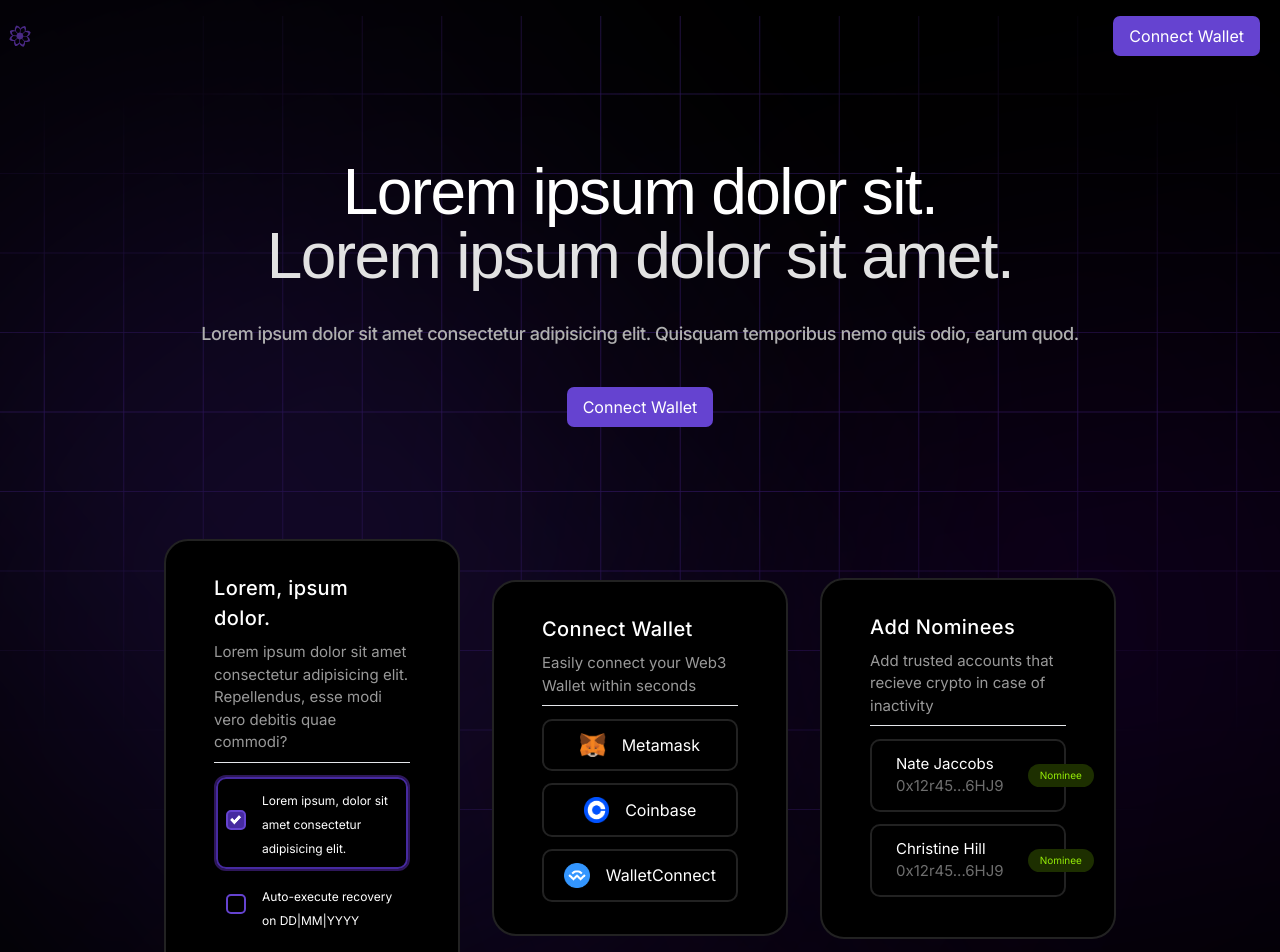
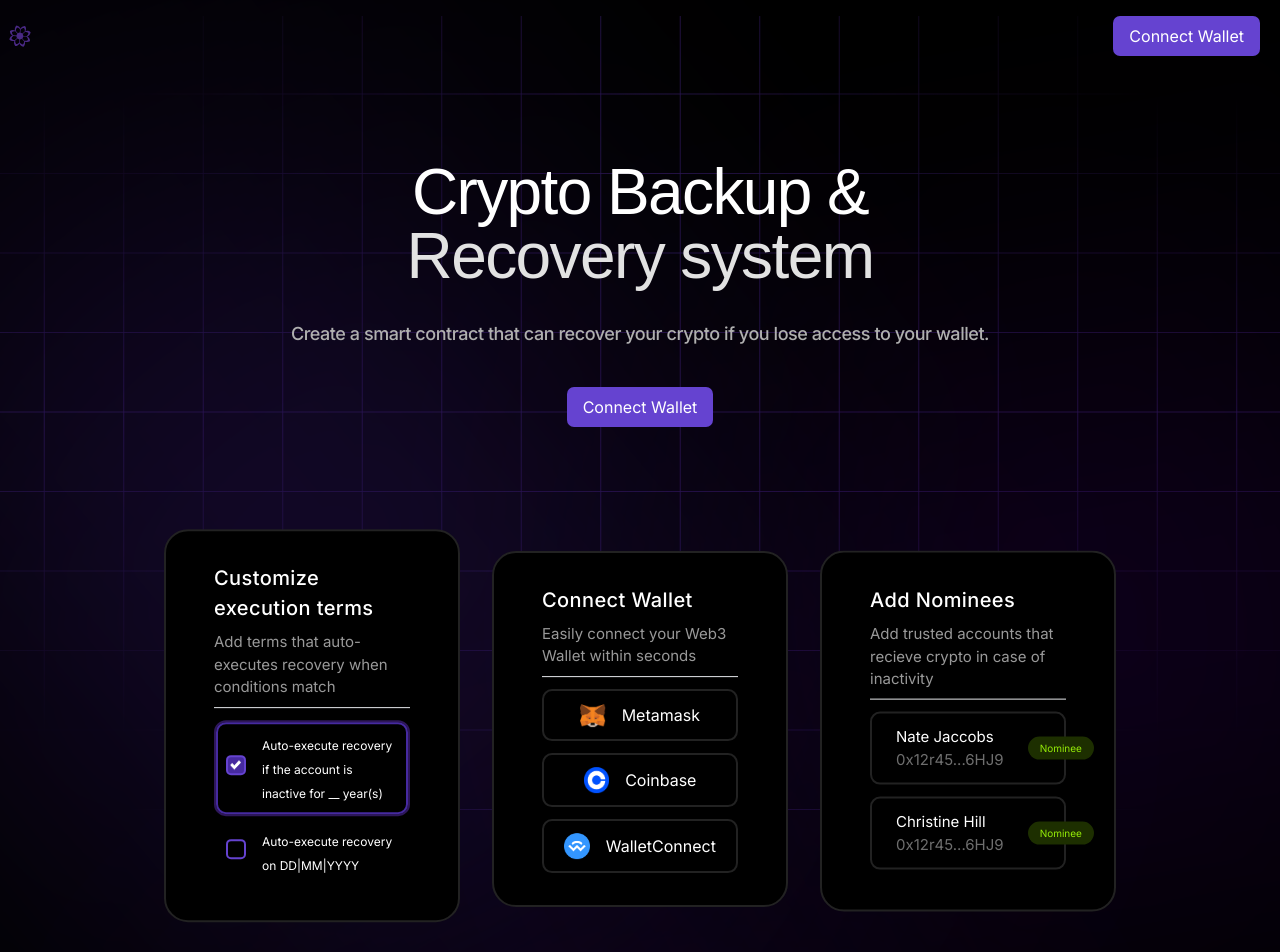
Before and after one commit to Shaurya0104/BackItUp, a Next.js app in the folder frontend/ethindia_frontend/: page / in a window 1280 px wide. Shown: the top 952 px of the page. Built offline with nearby package versions, Linux system fonts and the light colour scheme; a web font is replaced by a local one.

Commit message:
small updates

```diff
--- a/frontend/ethindia_frontend/src/app/components/intro/index.js
+++ b/frontend/ethindia_frontend/src/app/components/intro/index.js
@@ -32,16 +32,18 @@ export default function Intro() {
           <div className="index_heading tracking-tight text-[#ffffff]  leading-[-777px] ">
             <h1 className="index_heading tracking-tight text-[#ffffff]  leading-[-777px] ">
               {/* On-Chain Backup &{" "} */}
-              Lorem ipsum dolor sit.{" "}
+              Crypto Backup &{" "}
             </h1>
-            <h1 className="index_heading2">Lorem ipsum dolor sit amet.</h1>
+            {/* <h1 className="index_heading2">Built completely On-Chain</h1> */}
+            {/* <h1 className="index_heading2">&</h1> */}
+            <h1 className="index_heading2">Recovery system</h1>
             {/* <h1 className="index_heading2">Will&nbsp;for&nbsp;Crypto</h1> */}
           </div>
 
           <p className=" font-medium tracking-tight text-[#B0B0B0]  text-[16px] lg:text-[18px] py-12 px-8 md:px-2">
-            Lorem ipsum dolor sit amet consectetur adipisicing elit. Quisquam temporibus nemo quis odio, earum quod.
-            {/* Create a smart contract that can recover your crypto if you lose
-            access to your wallet or die. */}
+            {/* Lorem ipsum dolor sit amet consectetur adipisicing elit. Quisquam temporibus nemo quis odio, earum quod. */}
+            Create a smart contract that can recover your crypto if you lose
+            access to your wallet.
             {/* <div className="text-[#ffffff]">hello</div> */}
           </p>
           <button className="navButton">Connect Wallet</button>
@@ -55,12 +57,10 @@ export default function Intro() {
 
           <div className="index_box py-8 px-6 lg:px-12 w-[80%] md:w-[25%] lg:w-[25%] rounded-[24px] bg-black border-[#222222] border-solid border-[2px]  bg-opacity-100 items-center">
             <p className="text-[#fff] text-[20px] tracking-[.025rem]  font-[500]">
-              Lorem, ipsum dolor.
-              {/* Customize execution terms */}
+              Customize execution terms
             </p>
             <p className="text-[10px] lg:text-[15px] text-[#999999] py-2 pb-2">
-              Lorem ipsum dolor sit amet consectetur adipisicing elit. Repellendus, esse modi vero debitis quae commodi?
-              {/* Add terms that auto-executes recovery when conditions match */}
+              Add terms that auto-executes recovery when conditions match
             </p>
             <hr className="index_line" />
             {/* <div className={`flex ${checkfornow}`}> */}
@@ -84,9 +84,8 @@ export default function Intro() {
                     // className="cursor-pointer w-6 h-6 rounded-md border-2 border-purple-500 flex items-center justify-center"
                     className="text-[#fff] text-[12px]"
                   >
-                    Lorem ipsum, dolor sit amet consectetur adipisicing elit.
-                    {/* Auto-execute recovery if the account is inactive for __
-                    year(s) */}
+                    Auto-execute recovery if the account is inactive for __
+                    year(s)
                   </label>
                 </div>
               </div>
@@ -128,7 +127,7 @@ export default function Intro() {
             <img src="images/plus.svg" className="h-4"></img>
           </center> */}
           </div>
-          <div className="py-8 px-6 lg:px-12 w-[80%] md:w-[25%]  lg:w-[25%] rounded-[24px] bg-black border-solid border-[2px] border-[#222222]  bg-opacity-100 items-center">
+          <div className="index_box2 py-8 px-6 lg:px-12 w-[80%] md:w-[25%]  lg:w-[25%] rounded-[24px] bg-black border-solid border-[2px] border-[#222222]  bg-opacity-100 items-center">
             {/* <img src="images/design.svg" className="h-8 lg:p-[.2rem]"></img> */}
             <p className="text-[#ffffff] text-[20px] tracking-[.025rem]  font-[500] ">
               Connect Wallet
@@ -187,7 +186,7 @@ export default function Intro() {
             <img src="images/plus.svg" className="h-4"></img>
           </center> */}
           </div>
-          <div className="py-8 px-6 lg:px-12 w-[80%] md:w-[25%]  lg:w-[25%] rounded-[24px] bg-black border-solid border-[2px] border-[#222222]  bg-opacity-100 items-center">
+          <div className="index_box3 py-8 px-6 lg:px-12 w-[80%] md:w-[25%]  lg:w-[25%] rounded-[24px] bg-black border-solid border-[2px] border-[#222222]  bg-opacity-100 items-center">
             {/* <img src="images/design.svg" className="h-8 lg:p-[.2rem]"></img> */}
             <p className="text-[#ffffff] text-[20px] tracking-[.025rem]  font-[500] ">
               Add Nominees
--- a/frontend/ethindia_frontend/src/app/globals.css
+++ b/frontend/ethindia_frontend/src/app/globals.css
@@ -79,6 +79,30 @@ input:checked ~ label::before {
   justify-content: center;
 }
 
+
+@keyframes float {
+  0% {
+    transform: translate(0, 0);
+  }
+  50% {
+    transform: translate(0, -10px);
+  }
+  100% {
+    transform: translate(0, 0);
+  }
+}
+
+.index_box{
+  animation: float 2s ease-in-out infinite;
+}
+
+.index_box2{
+  animation: float 3s ease-in-out infinite;
+}
+
+.index_box3{
+  animation: float 2.5s ease-in-out infinite;
+}
 .index_line {
   color: #222222;
   padding-bottom: 1vw;
```
